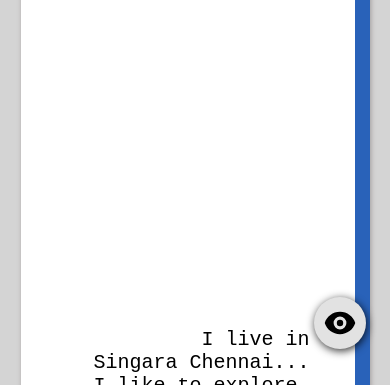
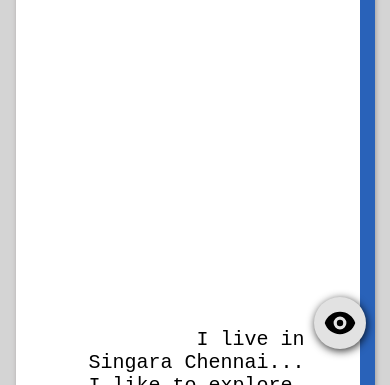
Before and after one commit to droidMakk/cool-portfolio, a website: page src/index.html in a window 390 px wide. Shown: the part 459-844 px from the top of the page. Drawn offline with nearby package versions, Linux system fonts and the light colour scheme; a web font is replaced by a local one.

Commit message:
minor padding patch

```diff
--- a/src/main.scss
+++ b/src/main.scss
@@ -31,7 +31,7 @@ body {
         }
 
         section#aboutme, section#code, section#works, section#dontcode {
-            padding: 0 40px 20px 50px;
+            padding: 0 50px 20px 50px;
             width: 70% !important;
         }
 
```
Also changed, not shown: src/main.css.
